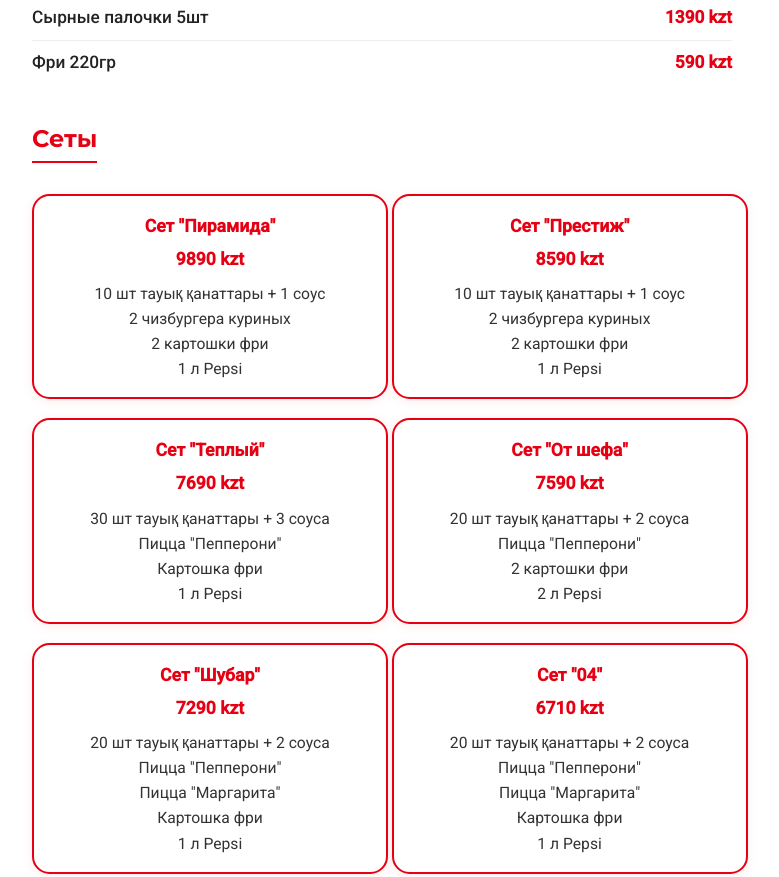
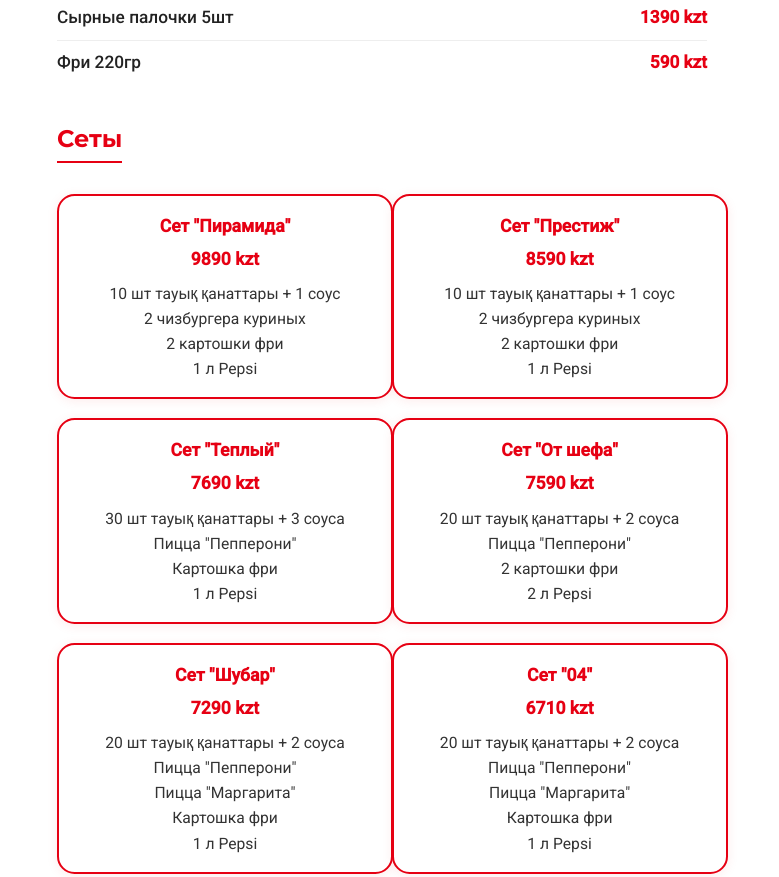
Before and after one commit to Kaiyrzhan1999/Karik-sushi-2025, a plain HTML site: page index.html in a window 1280 px wide. Shown: the part 1800-2677 px from the top of the page, without its empty margins (258-1037 px from the left). Drawn offline with Linux system fonts and the light colour scheme.

Commit message:
Update index.html

```diff
--- a/index.html
+++ b/index.html
@@ -25,7 +25,7 @@
     }
     .group {
       margin: 2.2rem auto 1.5rem auto;
-      max-width: 700px;
+      max-width: 650px;
       padding: 0 1rem;
     }
     .group-title {
@@ -64,7 +64,7 @@
       background: #fff;
       border-radius: 1.1rem;
       box-shadow: 0 2px 12px rgba(230,0,19,0.08);
-      max-width: 320px;
+      max-width: 300px;
       width: 100%;
       padding: 1rem 1rem 0.7rem 1rem;
       display: flex;
@@ -99,7 +99,7 @@
       font-weight: 700;
       margin-bottom: 0.5rem;
     }
-    @media (max-width: 500px) {
+    @media (max-width: 600px) {
       .header { font-size: 1.2rem; padding: 0.8rem 0 0.5rem 0; }
       .group-title { font-size: 1.1rem; }
       .combo-card { max-width: 98vw; padding: 0.7rem 0.3rem 0.5rem 0.3rem; }
```
